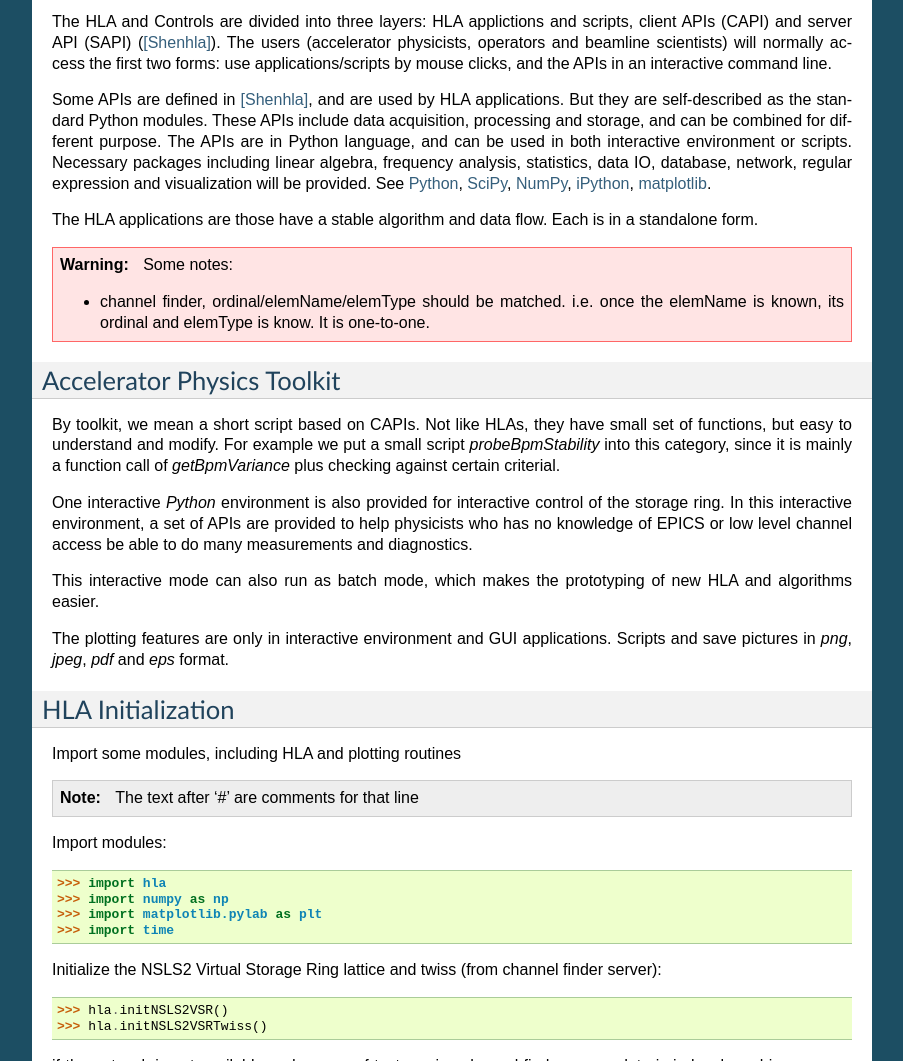
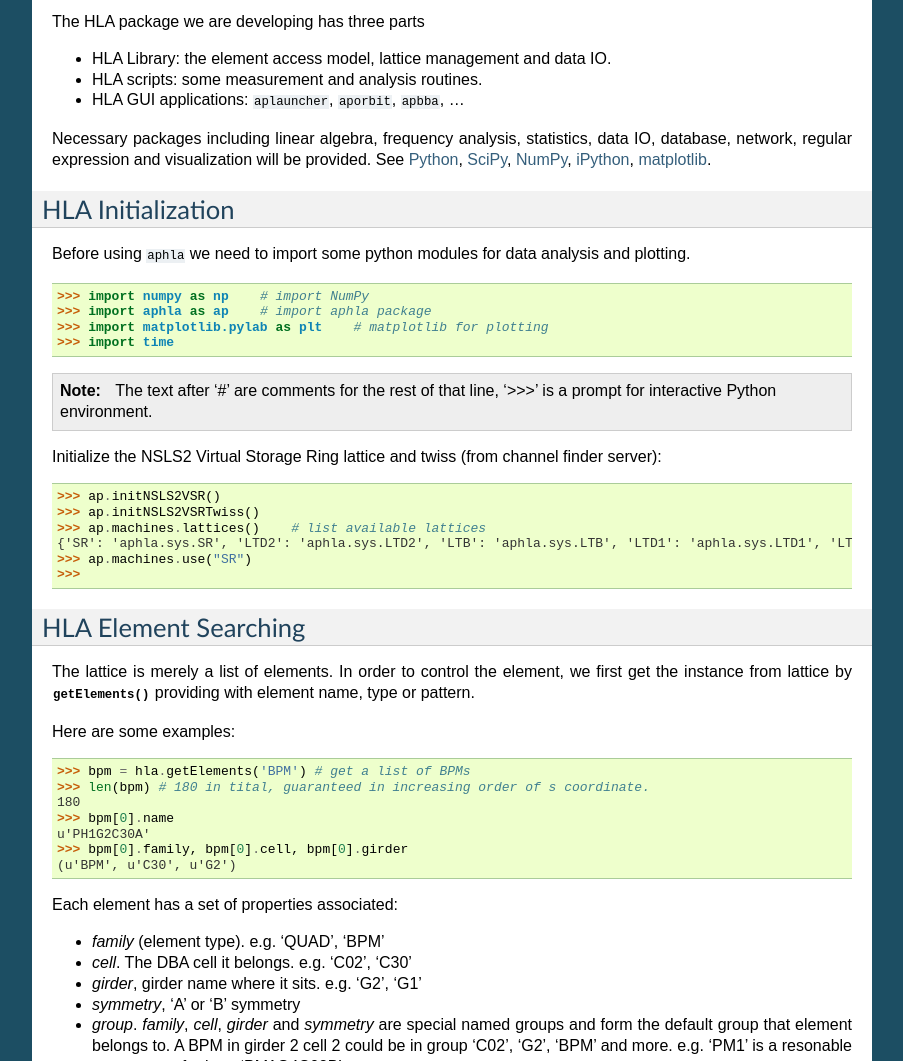
Before and after one commit to NSLS-II/aphla, a Sphinx documentation site: the page built from doc/tutorial.rst, in a window 1280 px wide and 1400 px high, cut to the strip 339-1400 px from the top of the window. Shown: the whole strip, without its empty margins (198-1101 px from the left). Built offline with Sphinx 7.4.7, drawn with Linux system fonts in a browser that asks for light colours; formulas are drawn with MathJax 3; pages that are not in the unit, such as notebooks, are missing from menus; some of the changed text lies outside the part shown.

Commit message:
working on docs

```diff
--- a/doc/_templates/index.html
+++ b/doc/_templates/index.html
@@ -5,26 +5,32 @@
 {% block body %}
   <h1>Intro</h1>
 
-  <p>HLA is a python library for accelerator physics commissioning and
- experiments. It is developed at NSLS-II, BNL. It is based on EPICS-3/-4
- and other general services, e.g. channel finder service, model service
- and pv service</p>
+  <p><tt class="docutils literal"><span class="pre">aphla</span></tt> is a
+ python library for accelerator physics commissioning and experiments. It is
+ developed at NSLS-II, BNL. It can take advantages of service oriented
+ architectures developed for NSLS-II projects and all of them could be used
+ for other facilities. e.g. channel finder service, model service and unit
+ conversion service</p>
+
+  <p>A simple example which read the current orbit and show the plot</p>
 
   <pre>
-  >>> import hla
-  >>> hla.initNSLS2VSR(cached=False)
-  >>> hla.getOrbit(spos=True)
+  >>> import aphla
+  >>> aphla.initNSLS2VSR(cached=False)
+  >>> aphla.getOrbit(spos=True)
   </pre>
 
   <p>For the power user, you have full control of each PV </p>
 
-  <h1>Quick Start</h1>
-  <a href="quickstart.html">Quick start</a> is for users who have an
-  account on <strong>lsasd2.ls.bnl.gov</strong> or <strong>injdev.nsls2.bnl.gov</strong>
-
-  <h1>Tutorial</h1>
-
-  <a href="tutorial.html">here</a> is a tutorial <br/>
+  <h1>Get Started</h1>
+  <ul>
+    <li><a href="quickstart.html">Quick start</a> is for users who have an
+  account on <strong>lsasd2.ls.bnl.gov</strong> or <strong>injdev.nsls2.bnl.gov</strong>.
+    <li><a href="tutorial.html">Tutorial</a> has more details for the
+    installation and settings <br/>
+    <li><a href="examples.html">Code examples</a> are always helpful for impatient people like me.
+    <li>Get help with the Python built-in functions: <a href="http://docs.python.org/library/functions.html#help">help([object])</a> and <a href="http://docs.python.org/library/functions.html#dir">dir([object])</a>
+  </ul>
 
   <h1>Control Commands Reference</h1>
 
--- a/doc/conf.py
+++ b/doc/conf.py
@@ -18,7 +18,7 @@ import sys, os
 # documentation root, use os.path.abspath to make it absolute, like shown here.
 #sys.path.append(os.path.abspath('.'))
 sys.path.append(os.path.abspath('sphinxext'))
-sys.path.append(os.path.abspath('../src'))
+sys.path.append(os.path.abspath('../lib'))
 
 # -- General configuration -----------------------------------------------------
 
@@ -47,15 +47,15 @@ source_suffix = '.rst'
 master_doc = 'contents'
 
 # General information about the project.
-project = u'HLA'
-copyright = u'2010, J. Choi, G. Shen, L. Yang'
+project = u'aphla'
+copyright = u'2010, L. Yang, Y. Hidaka, J. Choi'
 
 # The version info for the project you're documenting, acts as replacement for
 # |version| and |release|, also used in various other places throughout the
 # built documents.
 #
 # The short X.Y version.
-version = '0.3'
+version = '0.3a1'
 # The full version, including alpha/beta/rc tags.
 release = '0.3.0'
 
@@ -182,8 +182,8 @@ latex_font_size = '11pt'
 # Grouping the document tree into LaTeX files. List of tuples
 # (source start file, target name, title, author, documentclass [howto/manual]).
 latex_documents = [
-  ('contents', 'hla.tex', u'HLA Documentation',
-   u'Jinhyuk Choi, Guobao Shen, Lingyun Yang', 'manual'),
+  ('contents', 'aphla.tex', u'HLA Documentation',
+   u'Lingyun Yang, Yoshi Hidaka, Jinhyuk Choi', 'manual'),
 ]
 
 # The name of an image file (relative to this directory) to place at the top of
--- a/doc/contents.rst
+++ b/doc/contents.rst
@@ -26,6 +26,7 @@ Welcome to HLA documentation!
    todo.rst
    appendix.rst
    quickstart.rst
+   examples.rst
    faq.rst
    history.rst
 
--- a/doc/intro.rst
+++ b/doc/intro.rst
@@ -1,8 +1,9 @@
 Introduction
 =============
 
-This manual describes Physics HLA (high level applications) for the NSLS-II
-commissioning and beam studies.
+This manual describes ``aphla`` the Accelerator Physics HLA (high level
+applications) for the NSLS-II commissioning and beam studies. It is a package
+of libraries and Graphical User Interface (GUI) applications.
 
 Besides the commonly used applications, like Beam based alignment, the HLA
 includes a set of APIs (Application Programming Interface) which is used for
--- a/doc/tutorial.rst
+++ b/doc/tutorial.rst
@@ -5,116 +5,63 @@ Tutorial
    :Date: |today|
 
 
-The HLA and Controls are divided into three layers: HLA applictions and
-scripts, client APIs (CAPI) and server API (SAPI) ([Shenhla]_).  The users
-(accelerator physicists, operators and beamline scientists) will normally
-access the first two forms: use applications/scripts by mouse clicks, and
-the APIs in an interactive command line.
+The HLA package we are developing has three parts
+
+- HLA Library: the element access model, lattice management and data IO.
+- HLA scripts: some measurement and analysis routines.
+- HLA GUI applications: ``aplauncher``, ``aporbit``, ``apbba``, ...
 
 
-Some APIs are defined in [Shenhla]_, and are used by HLA applications. But they
-are self-described as the standard Python modules. These APIs include data
-acquisition, processing and storage, and can be combined for different
-purpose. The APIs are in Python language, and can be used in both interactive
-environment or scripts. Necessary packages including linear algebra, frequency
-analysis, statistics, data IO, database, network, regular expression and
-visualization will be provided. See `Python <http://www.python.org>`_, `SciPy
+Necessary packages including linear algebra, frequency analysis, statistics,
+data IO, database, network, regular expression and visualization will be
+provided. See `Python <http://www.python.org>`_, `SciPy
 <http://www.scipy.org>`_, `NumPy <http://numpy.scipy.org/>`_, `iPython
 <http://ipython.scipy.org>`_, `matplotlib
 <http://matplotlib.sourceforge.net>`_.
 
 
-The HLA applications are those have a stable algorithm and data
-flow. Each is in a standalone form.
-
-.. warning::
-
-   Some notes:
-
-   - channel finder, ordinal/elemName/elemType should be
-     matched. i.e. once the elemName is known, its ordinal and elemType is
-     know. It is one-to-one.
-
-
-.. _Accelerator Physics Toolkit:
-
-Accelerator Physics Toolkit
------------------------------
-
-By toolkit, we mean a short script based on CAPIs. Not like HLAs, they
-have small set of functions, but easy to understand and modify. For
-example we put a small script *probeBpmStability* into this category,
-since it is mainly a function call of *getBpmVariance* plus checking
-against certain criterial.
-
-One interactive *Python* environment is also provided for
-interactive control of the storage ring. In this interactive
-environment, a set of APIs are provided to help physicists who has no
-knowledge of EPICS or low level channel access be able to do many
-measurements and diagnostics.
-
-This interactive mode can also run as batch mode, which makes the
-prototyping of new HLA and algorithms easier.
-
-The plotting features are only in interactive environment and GUI
-applications. Scripts and save pictures in *png*, *jpeg*,
-*pdf* and *eps* format.
-
-
-
 HLA Initialization
 -------------------
 
-Import some modules, including HLA and plotting routines
+Before using ``aphla`` we need to import some python modules for data analysis
+and plotting.
+
+.. doctest::
+
+   >>> import numpy as np    # import NumPy
+   >>> import aphla as ap    # import aphla package
+   >>> import matplotlib.pylab as plt    # matplotlib for plotting
+   >>> import time
+
 
 .. note::
 
-   The text after '#' are comments for that line
-
-Import modules:
-
-.. doctest::
-
-   >>> import hla
-   >>> import numpy as np
-   >>> import matplotlib.pylab as plt
-   >>> import time
+   The text after '#' are comments for the rest of that line, '>>>' is a
+   prompt for interactive Python environment.
 
 Initialize the NSLS2 Virtual Storage Ring lattice and twiss (from channel
 finder server):
 
-.. doctest::
+.. code-block:: python
 
-   >>> hla.initNSLS2VSR()
-   >>> hla.initNSLS2VSRTwiss()
-
-if the network is not available and a copy of
-text-version-channel-finder-server data is in local machine, we can
-initialize HLA by the following command:
-
-.. doctest::
-
-   >>> hla.machines.initNSLS2VSRTxt()
-   Creating lattice layout: 'SR-txt'
-   Creating lattice layout: 'LTB-txt'
-   Creating lattice layout: 'LTD2-txt'
-   Creating lattice layout: 'LTD1-txt'
-   >>> hla.machines.use('SR-txt') # use 'LTB-txt', 'LTD1-txt' or 'LTD2-txt' for injction.
-   >>> hla.machines.lattices()    # list available lattices
+   >>> ap.initNSLS2VSR()
+   >>> ap.initNSLS2VSRTwiss()
+   >>> ap.machines.lattices()    # list available lattices
    {'SR': 'aphla.sys.SR', 'LTD2': 'aphla.sys.LTD2', 'LTB': 'aphla.sys.LTB', 'LTD1': 'aphla.sys.LTD1', 'LTB-txt': 'LTB-txt', 'LTD1-txt': 'txt', 'LTD2-txt': 'txt', 'SR-txt': 'SR-text-ver'}
-
+   >>> ap.machines.use("SR")
+   >>>
 
 
 HLA Element Searching
 ---------------------
 
 The lattice is merely a list of elements. In order to control the element,
-we first get the instance from lattice by :func:`~hla.hlalib.getElements`
+we first get the instance from lattice by :func:`~aphla.hlalib.getElements`
 providing with element name, type or pattern.
 
 Here are some examples:
 
-.. doctest::
+.. code-block:: python
 
    >>> bpm = hla.getElements('BPM') # get a list of BPMs
    >>> len(bpm) # 180 in tital, guaranteed in increasing order of s coordinate.
@@ -137,14 +84,15 @@ Each element has a set of properties associated:
 - *cell*. The DBA cell it belongs. e.g. 'C02', 'C30'
 - *girder*, girder name where it sits. e.g. 'G2', 'G1'
 - *symmetry*, 'A' or 'B' symmetry
-- *group*. A BPM in girder 2 cell 2 could be in group 'C02', 'G2', 'BPM'
-  and more. *family*, *cell*, *girder* and *symmetry* are special named
-  groups.
+- *group*. *family*, *cell*, *girder* and *symmetry* are special named groups
+  and form the default group that element belongs to. A BPM in girder 2 cell 2
+  could be in group 'C02', 'G2', 'BPM' and more. e.g. 'PM1' is a resonable
+  group name for bpm 'PM1G4C02B'.
 
 A element can only belongs to one *family*, *cell*, *girder* and
 *symmetry*. But it can be in many groups:
 
-.. doctest::
+.. code-block:: python
 
    >>> hla.getGroups('PM1G4C02B') # the groups one element belongs to
    [u'BPM', u'C02', u'G4', u'B']
@@ -152,16 +100,22 @@ A element can only belongs to one *family*, *cell*, *girder* and
 To find the elements in certain cell or/and girder, use *getGroupMembers* and
 take *union* or *intersection* of them.
 
-.. doctest::
+The following lines search for all BPMs in girder 4 of cell 15.
+
+.. code-block:: python
 
    >>> el = hla.getGroupMembers(['BPM', 'C15', 'G4'], op='intersection')
    >>> for e in el: print e.name, e.sb, e.length
    PM1G4C15A 407.882 0.0
    PM1G4C15B 410.115 0.0
 
-This gets all BPMs in girder 4 of cell 15.
+Whenever the search routine, e.g. `~aphla.getElements`,
+`~aphla.getGroupMembers` and `~aphla.getNeighbors`, returns a list of
+elements, the result is sorted in ascending order of s-coordinate.
 
-.. doctest::
+The following lines find all BPMs in the girder 2 of cell 2 and 3.
+
+.. code-block:: python
 
    >>> el = hla.getGroupMembers(['BPM', 'C0[2-3]', 'G2'])
    >>> for e in el: print e.name, e.sb, e.cell, e.girder, e.symmetry
@@ -170,11 +124,10 @@ This gets all BPMs in girder 4 of cell 15.
    PL1G2C03A 82.7858 C03 G2 A
    PL2G2C03A 85.3495 C03 G2 A
 
-This gets all BPMs in the girder 2 of cell 2 and 3.
 
 A pattern matching is also possible when searching for element or groups
 
-.. doctest::
+.. code-block:: python
 
    >>> hla.getElements('P*C01*A')
    [<hla.element.Element at 0x3fafdd0>,
@@ -211,7 +164,7 @@ HLA Element Control
 
 It is easy to read/write the default value of an element:
 
-.. doctest::
+.. code-block:: python
 
    >>> e = hla.getElements('CXH2G2C30A')
    >>> print e.status #doctest: +SKIP
@@ -232,7 +185,7 @@ More Examples
 --------------
 
 
-.. doctest::
+.. code-block:: python
 
    >>> hla.getCurrent() #doctest: +SKIP
    292.1354803937125
@@ -243,7 +196,7 @@ More Examples
 
 Plotting the orbit
 
-.. doctest::
+.. code-block:: python
 
    >>> sobt = hla.getOrbit(spos = True)
    >>> plt.clf()
@@ -259,7 +212,7 @@ Plotting the orbit
 
 Twiss parameters
 
-.. doctest::
+.. code-block:: python
 
    >>> hla.getBeta('P*G2*C03*A') #doctest: +ELLIPSIS
    array([[  8.7...,  11.6...],
@@ -276,7 +229,7 @@ Twiss parameters
 
 Plotting the beta function of cell 'C02' and 'C03'
 
-.. doctest::
+.. code-block:: python
 
    >>> elem = hla.getGroupMembers(['C01', 'C02'], op='union')
    >>> beta = hla.getBeta([e.name for e in elem], spos=True, clean=True)
@@ -294,7 +247,7 @@ Plotting the beta function of cell 'C02' and 'C03'
 
 Correct the orbit and plot the orbits before/after the correction:
 
-.. doctest::
+.. code-block:: python
 
    >>> print hla.__path__ #doctest: +SKIP
    >>> bpm = hla.getElements('P*C1[0-3]*')
@@ -315,7 +268,7 @@ Correct the orbit and plot the orbits before/after the correction:
 
 .. image:: hla_tut_orbit_correct.png
 
-.. doctest::
+.. code-block:: python
 
    >>> hla.getChromaticity() #doctest:+SKIP
 
```
Also changed, not shown: other parts of doc/tutorial.rst (+2 -2 lines), conf/__init__.py (+24 -3 lines), doc/quickstart.rst (+7 -7 lines), setup.py (+5 -3 lines), 3 other files.
